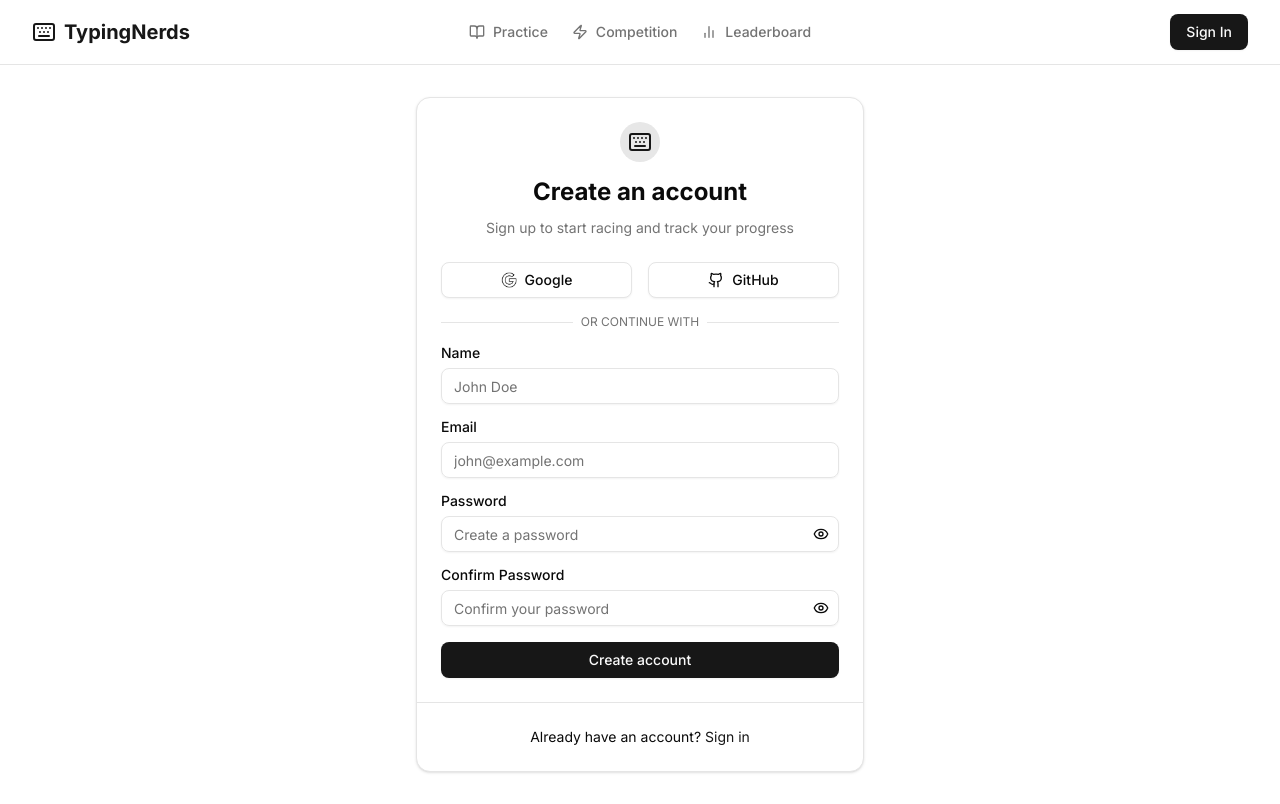
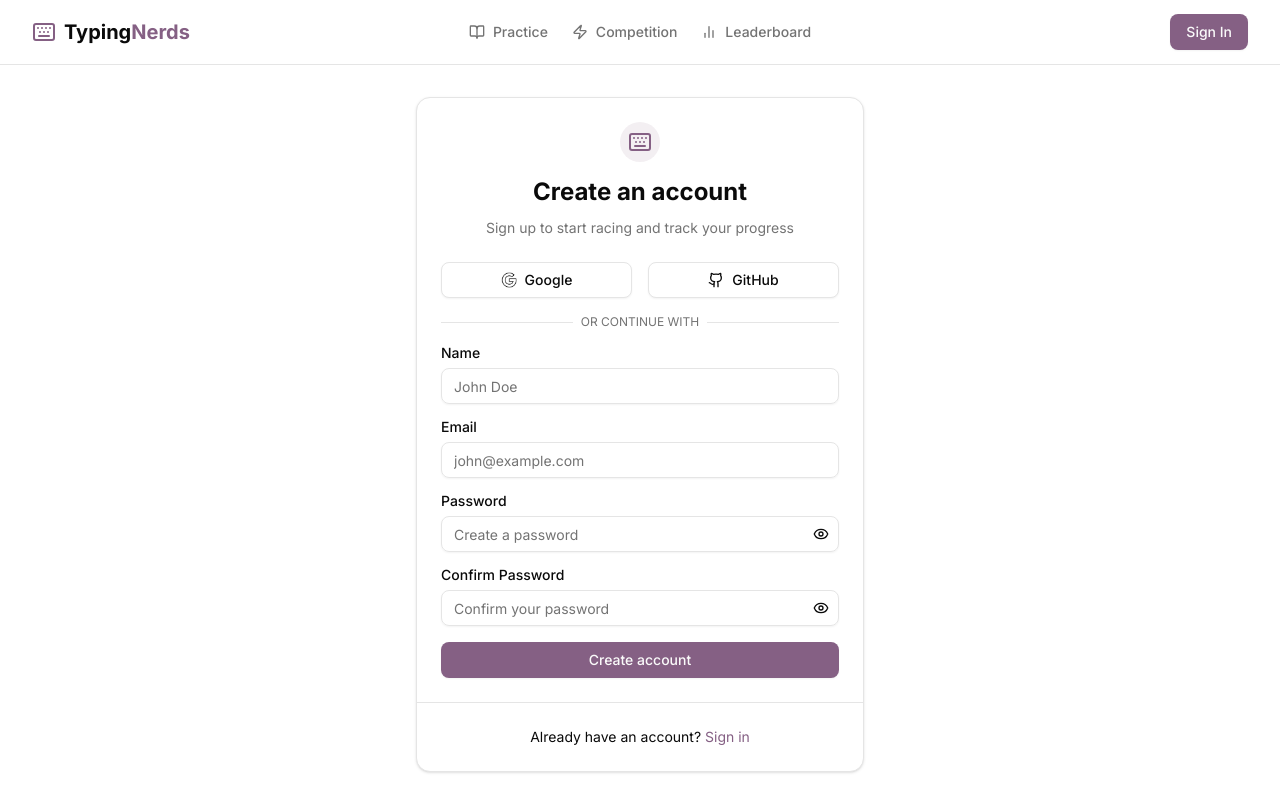
Before and after one commit to Saadaan-Hassan/Typing-Nerds-Frontend, a Next.js app: page /auth/signup in a window 1280 px wide. Built offline with nearby package versions, Linux system fonts and the light colour scheme; no server answers.

Commit message:
Refactor branding text in Navbar, Footer, and How It Works sections for consistency; update primary color in globals.css and hero section gradients

```diff
--- a/src/app/globals.css
+++ b/src/app/globals.css
@@ -51,7 +51,7 @@
   --card-foreground: oklch(0.145 0 0);
   --popover: oklch(1 0 0);
   --popover-foreground: oklch(0.145 0 0);
-  --primary: oklch(0.205 0 0);
+  --primary: oklch(54% 0.071 327.39);
   --primary-foreground: oklch(0.985 0 0);
   --secondary: oklch(0.97 0 0);
   --secondary-foreground: oklch(0.205 0 0);
--- a/src/components/common/navbar.tsx
+++ b/src/components/common/navbar.tsx
@@ -34,7 +34,9 @@ export function Navbar() {
         <div className="flex flex-1 items-center">
           <Link href="/" className="flex items-center gap-2">
             <Keyboard className="text-primary h-6 w-6" />
-            <span className="text-primary text-xl font-bold">TypingNerds</span>
+            <span className="text-xl font-bold">
+              Typing<span className="text-primary">Nerds</span>
+            </span>
           </Link>
         </div>
 
--- a/src/components/landing-page/footer.tsx
+++ b/src/components/landing-page/footer.tsx
@@ -9,7 +9,9 @@ export function Footer() {
           <div>
             <div className="mb-4 flex items-center">
               <Keyboard className="text-primary mr-2 h-6 w-6" />
-              <span className="text-xl font-bold">TypingNerds</span>
+              <span className="text-xl font-bold">
+                Typing<span className="text-primary">Nerds</span>
+              </span>
             </div>
             <p className="text-muted-foreground mb-4">
               Improve your typing speed and accuracy with our innovative typing
--- a/src/components/landing-page/hero-section.tsx
+++ b/src/components/landing-page/hero-section.tsx
@@ -34,8 +34,8 @@ export function HeroSection() {
       <div className="from-background via-background to-primary/5 absolute inset-0 -z-10 bg-gradient-to-b" />
 
       {/* Animated gradient circles */}
-      <div className="from-primary/20 to-accent/20 absolute -top-40 -left-40 h-80 w-80 rounded-full bg-gradient-to-r blur-3xl" />
-      <div className="from-primary/20 to-accent/20 absolute -right-40 -bottom-40 h-80 w-80 rounded-full bg-gradient-to-l blur-3xl" />
+      <div className="from-primary/30 to-accent/30 absolute -top-40 -left-40 h-80 w-80 rounded-full bg-gradient-to-r blur-3xl" />
+      <div className="from-primary/30 to-accent/30 absolute -right-40 -bottom-40 h-80 w-80 rounded-full bg-gradient-to-l blur-3xl" />
 
       {/* Floating keyboard keys animation */}
       <div className="absolute inset-0 -z-10 overflow-hidden">
@@ -59,7 +59,7 @@ export function HeroSection() {
         ].map((key, index) => (
           <motion.div
             key={index}
-            className="text-primary/10 absolute font-mono font-bold"
+            className="text-primary/20 absolute font-mono font-bold"
             initial={{
               x: Math.random() * window.innerWidth,
               y: -100,
--- a/src/components/landing-page/how-it-works-section.tsx
+++ b/src/components/landing-page/how-it-works-section.tsx
@@ -56,7 +56,7 @@ export function HowItWorksSection() {
           className="mb-16 text-center"
         >
           <h2 className="mb-4 text-3xl font-bold tracking-tight sm:text-4xl">
-            How <span className="text-primary">TypingNerds</span> Works
+            How Typing<span className="text-primary">Nerds</span> Works
           </h2>
           <p className="text-muted-foreground mx-auto max-w-2xl">
             Follow these simple steps to improve your typing skills and join our
```
